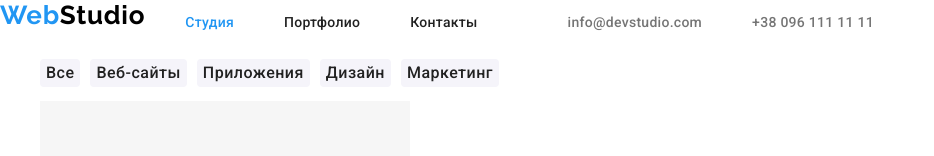
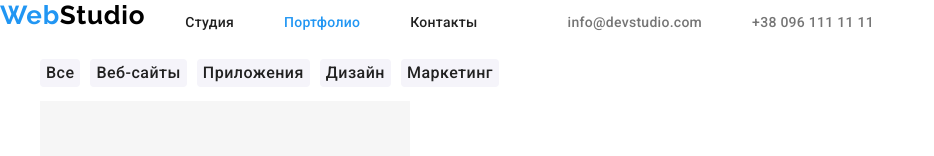
Before and after one commit to annymax/goit-markup-hw-02, a plain HTML site: page portfolio.html in a window 1280 px wide. Shown: the top 156 px of the page, without its empty margins (0-934 px from the left). Drawn offline with nearby package versions, Linux system fonts and the light colour scheme.

Commit message:
изменение в портфолио (подcвечивание)

```diff
--- a/portfolio.html
+++ b/portfolio.html
@@ -23,10 +23,10 @@
         <a href="./index.html" class="logo"><span class="logo-web">Web</span>Studio</a>
         <ul class="navigation-list list">
           <li class="navigation-item">
-            <a href="./index.html" class="navigation-link link current">Студия</a>
+            <a href="./index.html" class="navigation-link link">Студия</a>
           </li>
           <li class="navigation-item">
-            <a href="./portfolio.html" class="navigation-link link">Портфолио</a>
+            <a href="./portfolio.html" class="navigation-link link current">Портфолио</a>
           </li>
           <li class="navigation-item"><a href="" class="navigation-link link">Контакты</a></li>
         </ul>
```
